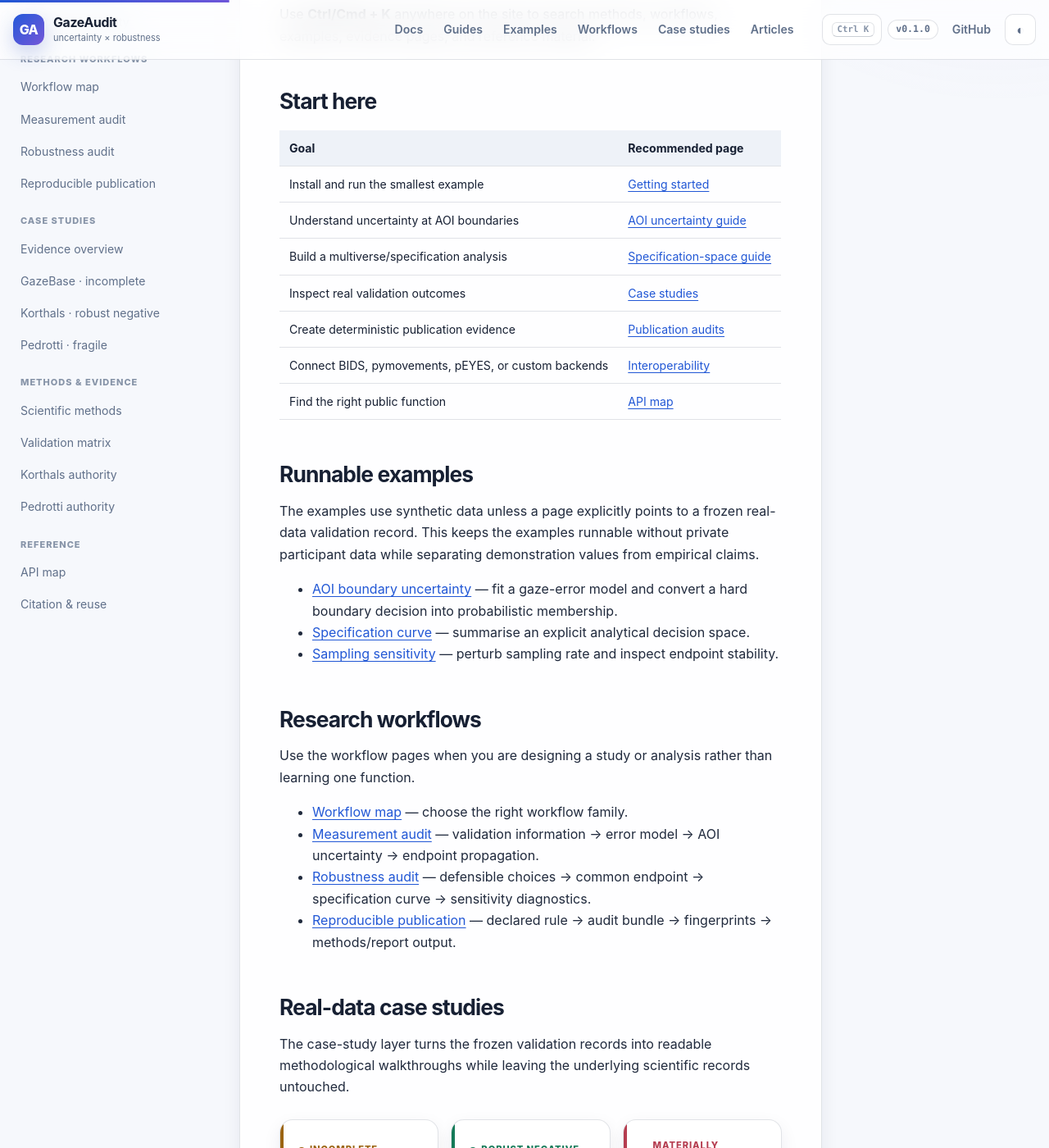
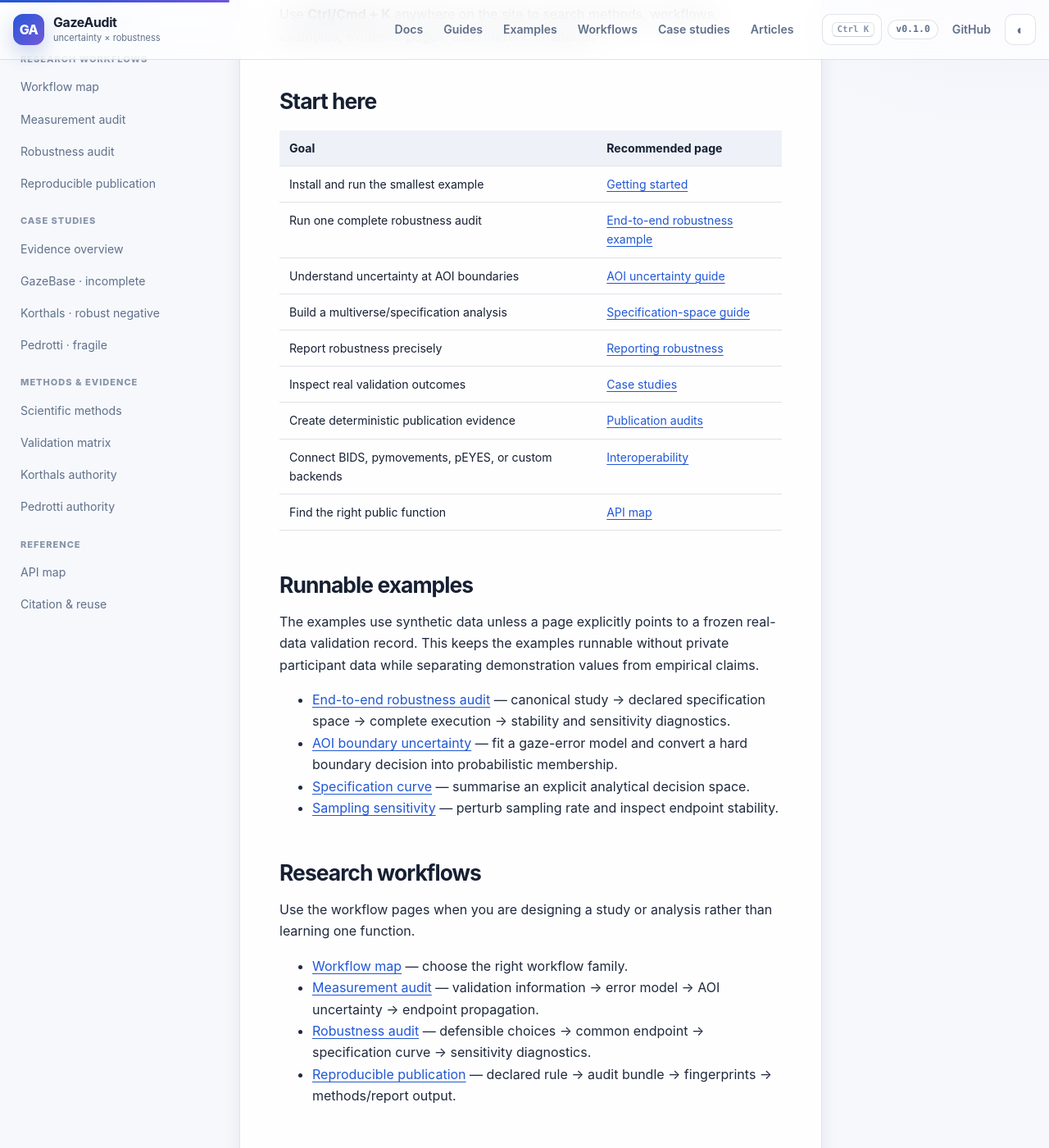
Before and after one commit to stefanosbalaskas/GazeAudit, a Jekyll site: the page built from docs/index.md, in a window 1280 px wide and 1400 px high, scrolled down 631 px. Shown: the whole window at 82% size. Built offline with Jekyll 4.4.1, drawn with Linux system fonts in a browser that asks for light colours; some of the changed text lies outside the part shown.

Commit message:
docs: route researchers to complete robustness workflow

```diff
--- a/docs/index.md
+++ b/docs/index.md
@@ -20,8 +20,10 @@ Use **Ctrl/Cmd + K** anywhere on the site to search methods, workflows, examples
 | Goal | Recommended page |
 |---|---|
 | Install and run the smallest example | [Getting started](getting-started/) |
+| Run one complete robustness audit | [End-to-end robustness example](examples/end-to-end-robustness/) |
 | Understand uncertainty at AOI boundaries | [AOI uncertainty guide](guides/aoi-uncertainty/) |
 | Build a multiverse/specification analysis | [Specification-space guide](guides/specification-space/) |
+| Report robustness precisely | [Reporting robustness](guides/reporting-robustness/) |
 | Inspect real validation outcomes | [Case studies](case-studies/) |
 | Create deterministic publication evidence | [Publication audits](guides/publication-audits/) |
 | Connect BIDS, pymovements, pEYES, or custom backends | [Interoperability](guides/interoperability/) |
@@ -31,6 +33,7 @@ Use **Ctrl/Cmd + K** anywhere on the site to search methods, workflows, examples
 
 The examples use synthetic data unless a page explicitly points to a frozen real-data validation record. This keeps the examples runnable without private participant data while separating demonstration values from empirical claims.
 
+- [End-to-end robustness audit](examples/end-to-end-robustness/) — canonical study → declared specification space → complete execution → stability and sensitivity diagnostics.
 - [AOI boundary uncertainty](examples/aoi-boundary/) — fit a gaze-error model and convert a hard boundary decision into probabilistic membership.
 - [Specification curve](examples/specification-curve/) — summarise an explicit analytical decision space.
 - [Sampling sensitivity](examples/sampling-sensitivity/) — perturb sampling rate and inspect endpoint stability.
@@ -77,6 +80,10 @@ The articles explain why the package is structured the way it is and where its s
 - [From one pipeline to a robustness audit](articles/from-one-pipeline-to-a-robustness-audit/)
 - [How to read a fragile result](articles/how-to-read-a-fragile-result/)
 
+## Reporting layer
+
+After running an audit, use [Reporting robustness without overclaiming](guides/reporting-robustness/) to distinguish descriptive specification quantiles from confidence intervals, sign fractions from probabilities, and sensitivity screening from causal variance decomposition.
+
 ## Frozen validation evidence
 
 GazeAudit's validation programme deliberately preserves different scientific outcomes. The authoritative index is the [validation matrix](VALIDATION_MATRIX.html).
```
